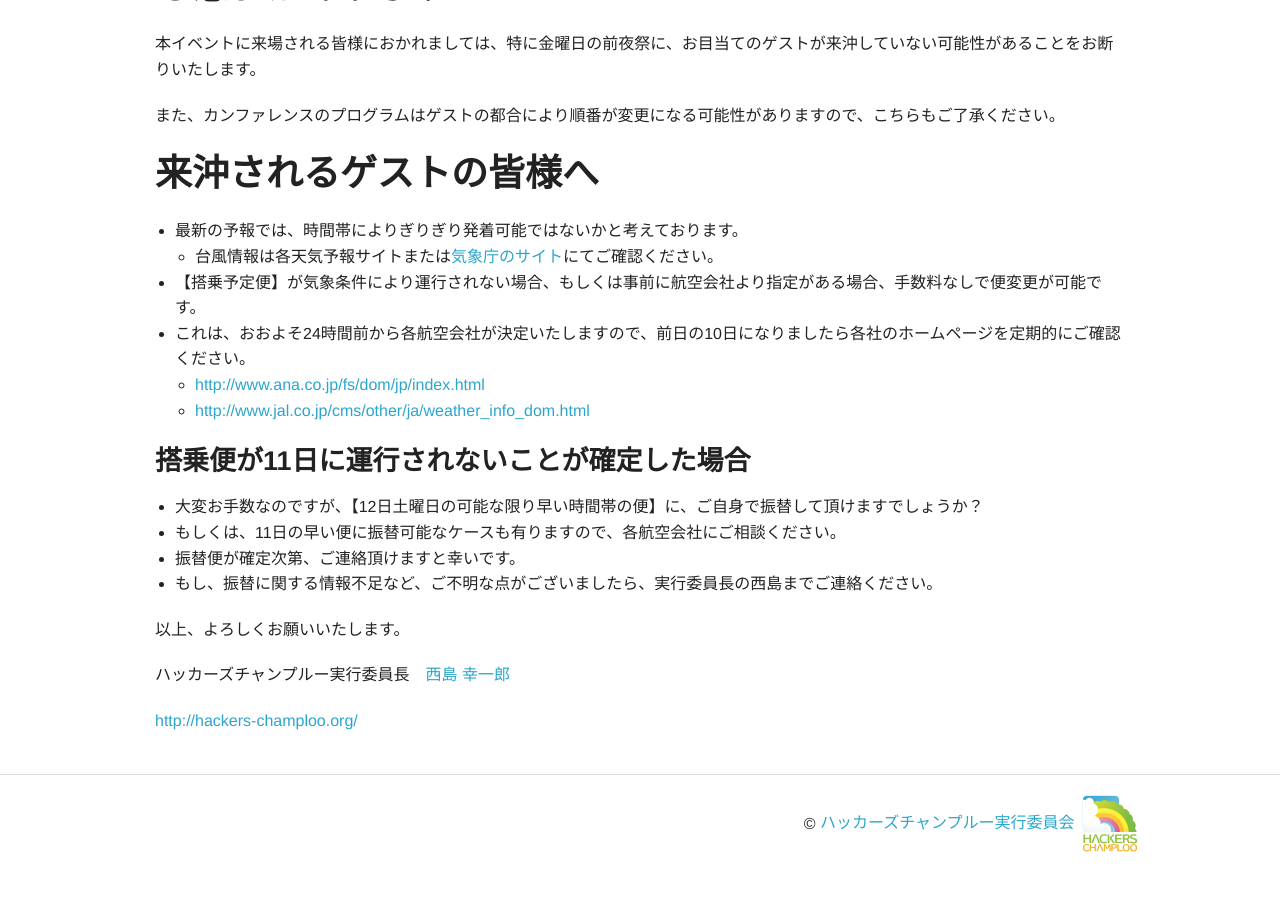
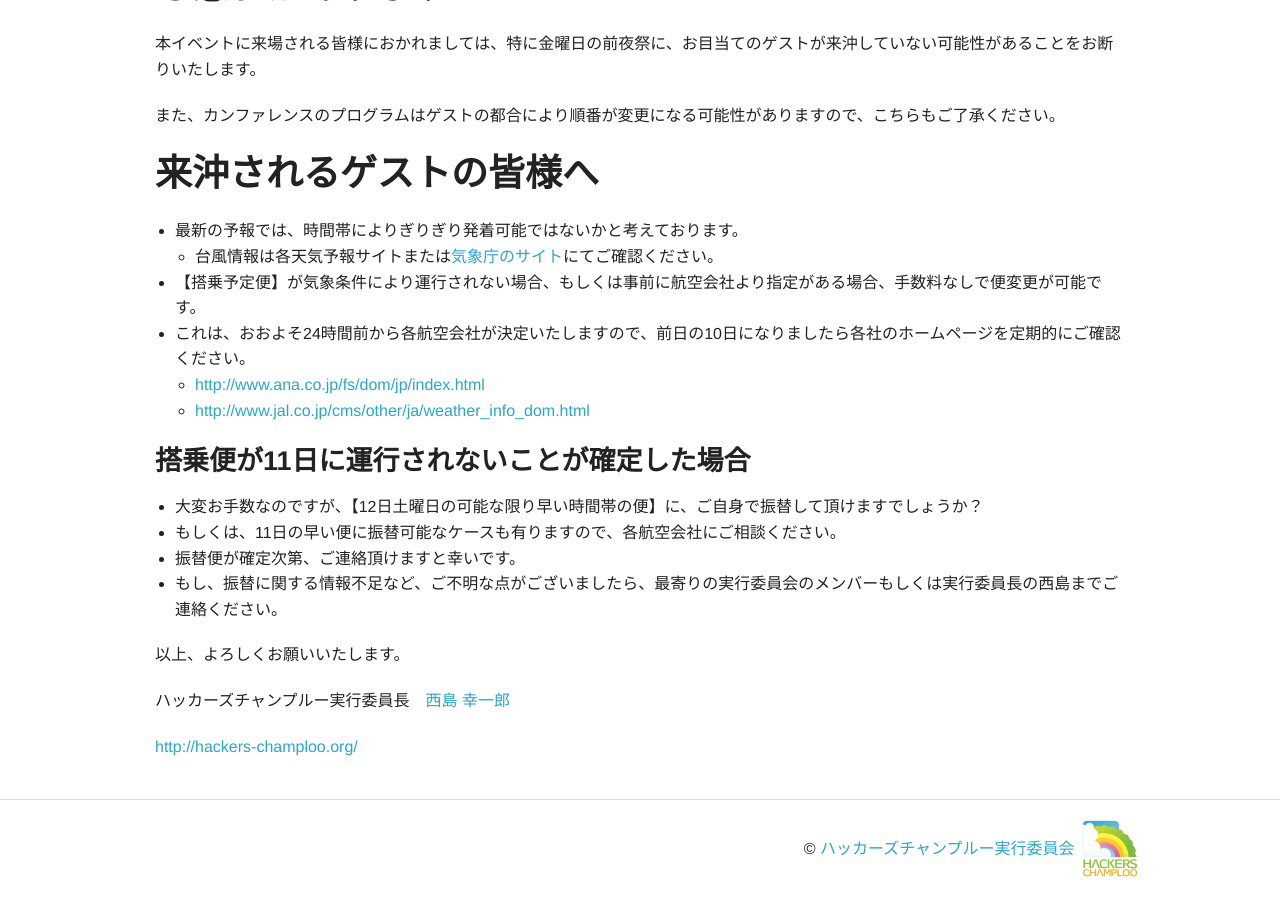
Before and after one commit to hackers-champloo/hackers-champloo.github.io, a Jekyll site: the page built from 2014/announce0709.md, in a window 1280 px wide and 900 px high, scrolled down 578 px. Built offline with Jekyll 4.4.1, drawn with Linux system fonts in a browser that asks for light colours; Markdown is read by kramdown in place of the engine named in the settings; before the commit the page ends 1453 px from its top, so only the background shows below that.

Commit message:
最寄りの実行委員会のメンバーを追加

```diff
--- a/2014/announce0709.md
+++ b/2014/announce0709.md
@@ -38,7 +38,7 @@ title: 台風8号に関するハッカーズチャンプルー2014の対応に
 * 大変お手数なのですが、【12日土曜日の可能な限り早い時間帯の便】に、ご自身で振替して頂けますでしょうか？
 * もしくは、11日の早い便に振替可能なケースも有りますので、各航空会社にご相談ください。
 * 振替便が確定次第、ご連絡頂けますと幸いです。
-* もし、振替に関する情報不足など、ご不明な点がございましたら、実行委員長の西島までご連絡ください。
+* もし、振替に関する情報不足など、ご不明な点がございましたら、最寄りの実行委員会のメンバーもしくは実行委員長の西島までご連絡ください。
 
 
 以上、よろしくお願いいたします。
```
